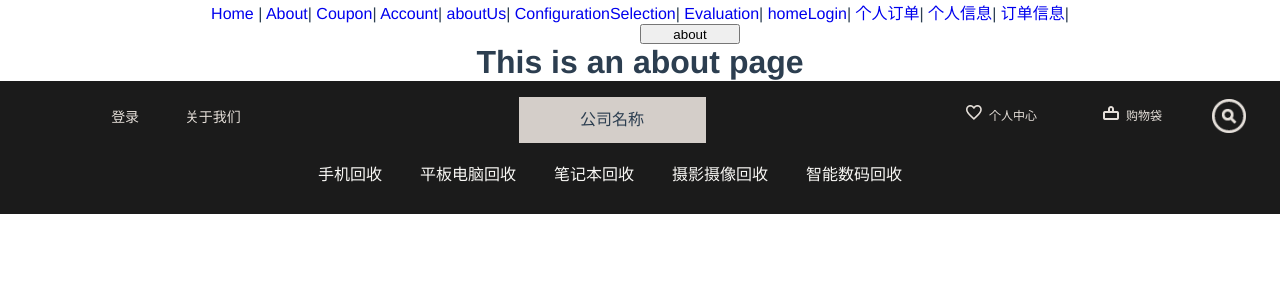
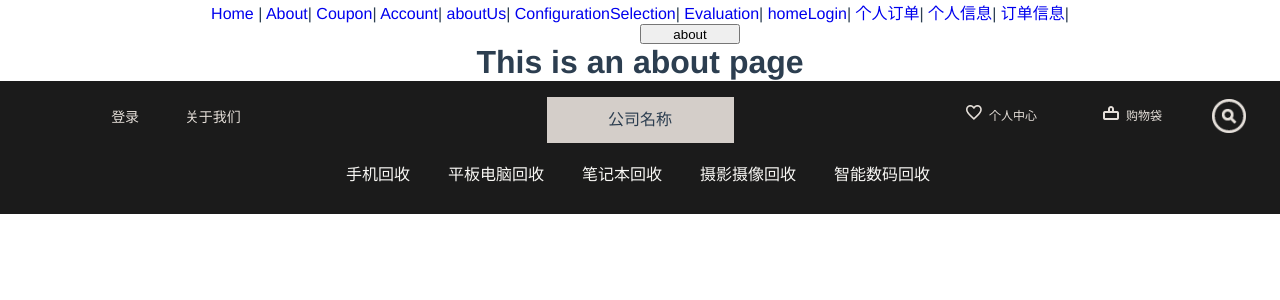
Before and after one commit to JupiterandSaturn/diandang, a Vue app: page /about in a window 1280 px wide. Shown: the top 300 px of the page. Built offline with nearby package versions, Linux system fonts and the light colour scheme.

Commit message:
小页头修改尺寸

```diff
--- a/src/components/currency/page-top-min.vue
+++ b/src/components/currency/page-top-min.vue
@@ -85,7 +85,8 @@ li,dt,dd{
     background:#1B1B1B;
     background-size: auto;
     #pageTop_top{
-      @include widhei(100%,null);
+        overflow: hidden;
+        @include widhei(100%,null);
       #pageTop_top_left{
         float:left;
         width:308px;
@@ -140,8 +141,7 @@ li,dt,dd{
         }
       }
       #pageTop_top_center{
-        overflow: hidden;
-          width:auto;
+          /*width:auto;*/
           &>p{
             @include  widhei(187px,45.76px);
             background:#d4cec9;
@@ -149,9 +149,10 @@ li,dt,dd{
             line-height:45.76px;
             text-align: center;
             margin-top:16px;
+
           }
         &>ul{
-          overflow: hidden;
+          /*overflow: hidden;*/
           padding-top:18px;
           @include widhei(588px,null);
           li{
--- a/src/views/personalInformation.vue
+++ b/src/views/personalInformation.vue
@@ -115,7 +115,7 @@
                             float:left;
                             &:first-of-type{
                                 height:42px;
-                                margin-top:8px;
+                                margin-top:4px;
                                 display: block;
                                 @include widhei(34px,34px);
                                 -webkit-border-radius: 50%;
```
